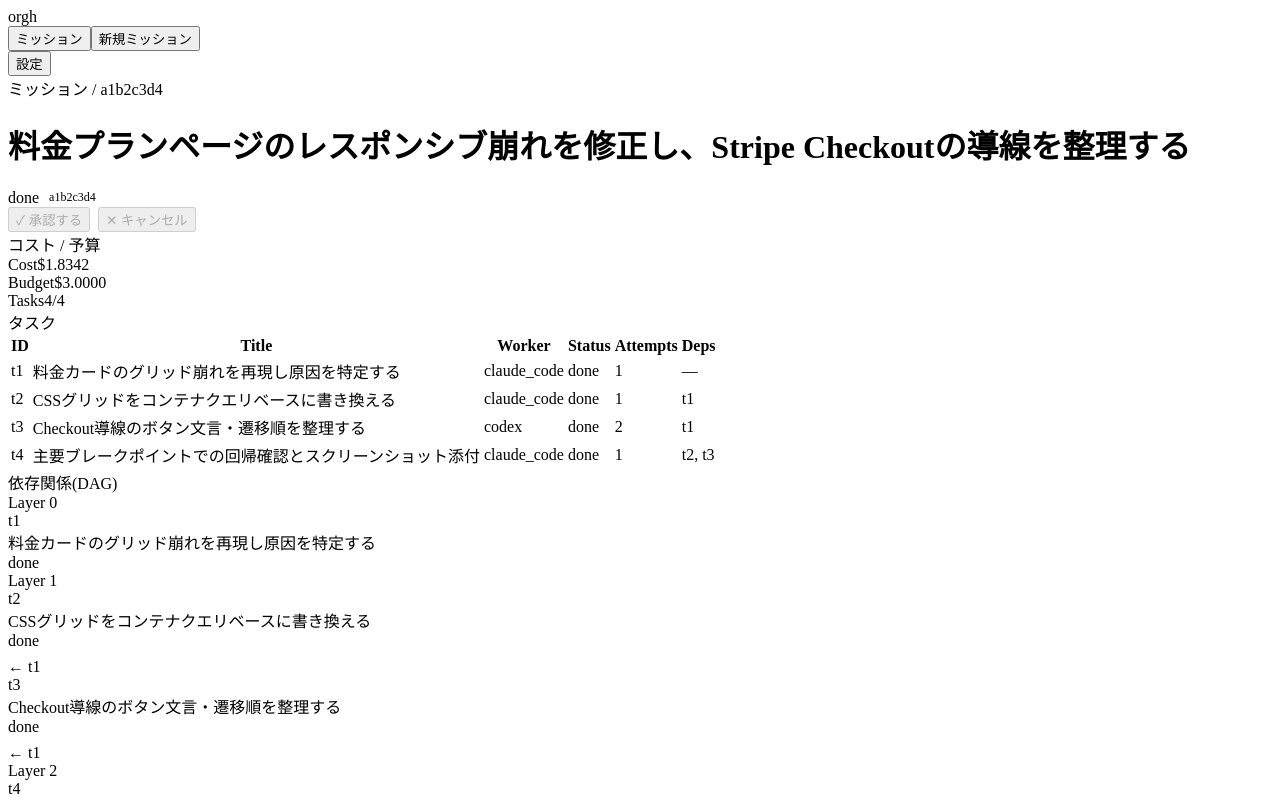
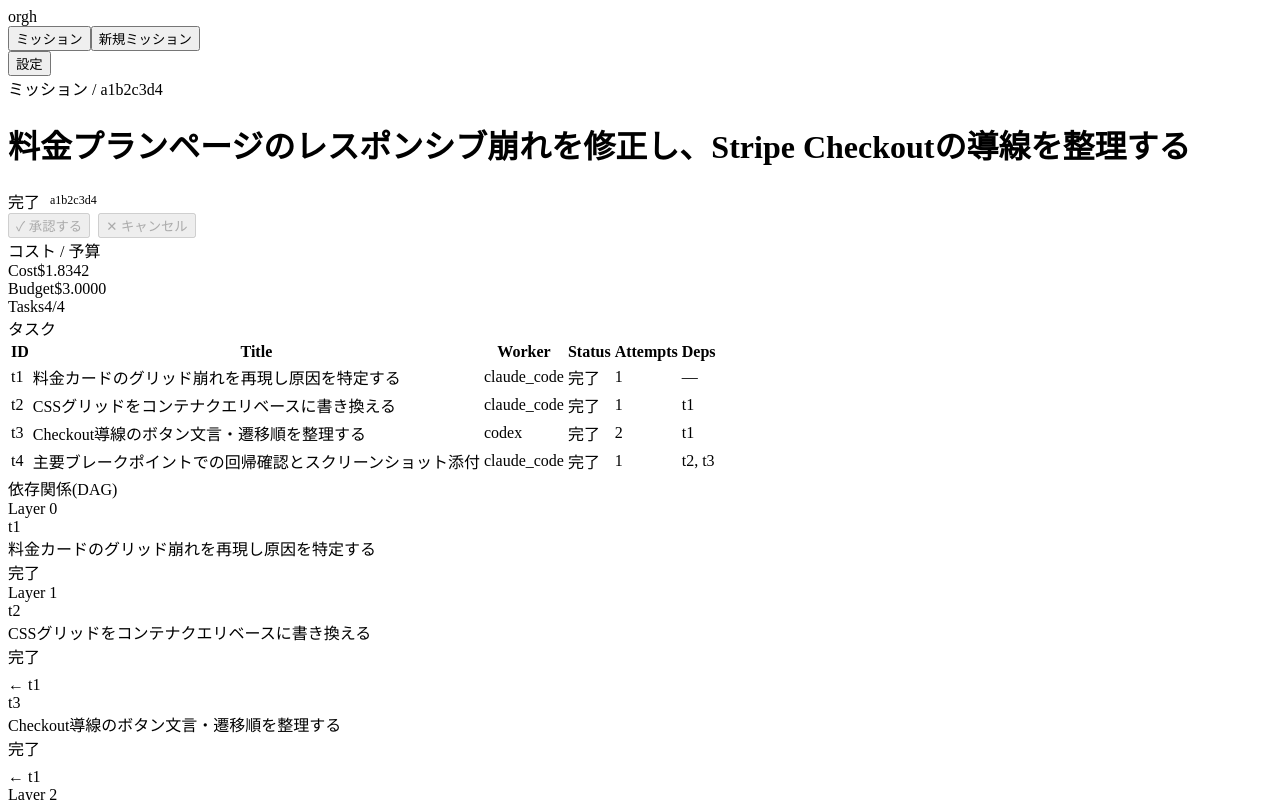
Before and after one commit to reirei0126/orgh, a React (Vite) app in the folder desktop/: page / in a window 1280 px wide. Both pictures are taken after a click on the element 415 px from the left and 272 px from the top of the page. Shown: the top 800 px of the page. Built offline with nearby package versions, Linux system fonts and the light colour scheme; the HTML template or start-up script is replaced by a standard one.

Commit message:
orgh(4d048081/t5): 詳細画面: resume導線の追加とステータスラベル日本語化

```diff
--- a/desktop/src/components/StatusBadge.tsx
+++ b/desktop/src/components/StatusBadge.tsx
@@ -5,16 +5,19 @@ interface Tone {
   pulse?: boolean;
 }
 
+// 表示ラベルは desktop/API.md §5 の対応表(第2期 P0-6)に従い日本語化する。
+// キー(内部値)・色分け・パルス表示は変更しない — API通信・フィルタ条件・
+// イベント判定はこの内部値文字列に依存しているため。
 const TONES: Record<string, Tone> = {
-  empty: { label: "empty", color: "var(--muted)", bg: "var(--muted-bg)" },
-  pending: { label: "pending", color: "var(--muted)", bg: "var(--muted-bg)" },
-  running: { label: "running", color: "var(--info)", bg: "var(--info-bg)", pulse: true },
-  review: { label: "review", color: "var(--info)", bg: "var(--info-bg)", pulse: true },
-  awaiting_approval: { label: "awaiting approval", color: "var(--warn)", bg: "var(--warn-bg)", pulse: true },
-  done: { label: "done", color: "var(--success)", bg: "var(--success-bg)" },
-  failed: { label: "failed", color: "var(--danger)", bg: "var(--danger-bg)" },
-  cancelled: { label: "cancelled", color: "var(--muted)", bg: "var(--muted-bg)" },
-  skipped: { label: "skipped", color: "var(--muted)", bg: "var(--muted-bg)" },
+  empty: { label: "タスクなし", color: "var(--muted)", bg: "var(--muted-bg)" },
+  pending: { label: "待機中", color: "var(--muted)", bg: "var(--muted-bg)" },
+  running: { label: "実行中", color: "var(--info)", bg: "var(--info-bg)", pulse: true },
+  review: { label: "レビュー中", color: "var(--info)", bg: "var(--info-bg)", pulse: true },
+  awaiting_approval: { label: "承認待ち", color: "var(--warn)", bg: "var(--warn-bg)", pulse: true },
+  done: { label: "完了", color: "var(--success)", bg: "var(--success-bg)" },
+  failed: { label: "失敗", color: "var(--danger)", bg: "var(--danger-bg)" },
+  cancelled: { label: "キャンセル済み", color: "var(--muted)", bg: "var(--muted-bg)" },
+  skipped: { label: "スキップ", color: "var(--muted)", bg: "var(--muted-bg)" },
 };
 
 function toneFor(status: string): Tone {
--- a/desktop/src/pages/MissionDetailPage.tsx
+++ b/desktop/src/pages/MissionDetailPage.tsx
@@ -28,6 +28,16 @@ function ledgerToLine(e: LedgerEvent, index: number): LogLine {
  * ポーリングでしか追えない。 */
 const DETAIL_POLL_MS = 5_000;
 
+// resume_mission は desktop/API.md §3.1.1 の契約により専用の非同期フロー
+// (spawn成功=Ok即返し、承認確認行は無い)を持つ。既存の approveMission/
+// cancelMission と異なりモックフォールバックを持つ desktop/src/api.ts の
+// ラッパーが無いため(このタスクではapi.tsの編集範囲外)、api.tsのinvokeReal
+// と同じ動的importパターンで直接invokeする。
+async function resumeMission(missionId: string, retryFailed: boolean): Promise<void> {
+  const { invoke } = await import("@tauri-apps/api/core");
+  await invoke<void>("resume_mission", { missionId, retryFailed });
+}
+
 export function MissionDetailPage({
   missionId,
   navigate,
@@ -42,7 +52,8 @@ export function MissionDetailPage({
   // ライブ行(logStoreが一元管理・上限つき)を分けて持つ。混ぜると重複する
   const [ledgerLines, setLedgerLines] = useState<LogLine[]>([]);
   const [liveLines, setLiveLines] = useState<string[]>([]);
-  const [busy, setBusy] = useState<"approve" | "cancel" | null>(null);
+  const [busy, setBusy] = useState<"approve" | "cancel" | "resume" | null>(null);
+  const [retryFailed, setRetryFailed] = useState(false);
   const missionIdRef = useRef(missionId);
   missionIdRef.current = missionId;
   // ポーリング応答の逆転対策: 古い世代の応答でstateを上書きしない
@@ -114,6 +125,9 @@ export function MissionDetailPage({
   ];
 
   const hasAwaitingApproval = status?.tasks.some((t) => t.status === "awaiting_approval") ?? false;
+  // 再開可能なのは cancelled / failed のときのみ(running/done/awaiting_approvalでは
+  // 「次にできる操作しかボタンが活性化されない」原則に従い、操作自体を出さない)
+  const canResume = status !== null && (status.status === "cancelled" || status.status === "failed");
 
   const handleApprove = async () => {
     setBusy("approve");
@@ -141,6 +155,21 @@ export function MissionDetailPage({
     }
   };
 
+  const handleResume = async () => {
+    setBusy("resume");
+    try {
+      await resumeMission(missionId, retryFailed);
+      // resume_mission はspawn成功時点でOkを返す(§3.1.1)。実際に再開が
+      // 受理されたかはmission-updated経由の再取得でのみ分かるため、
+      // ここでも明示的に一度取得し直す(mission-updatedのemitを待たず即時反映)
+      refetchStatus();
+    } catch (e) {
+      onError(`再開の実行に失敗しました: ${String(e)}`);
+    } finally {
+      setBusy(null);
+    }
+  };
+
   return (
     <div className="page">
       <div className="breadcrumb">
@@ -159,7 +188,21 @@ export function MissionDetailPage({
                 <span className="mono cell-muted" style={{ fontSize: 12 }}>{status.missionId}</span>
               </div>
             </div>
-            <div style={{ display: "flex", gap: 8 }}>
+            <div style={{ display: "flex", alignItems: "center", gap: 8 }}>
+              {canResume && (
+                <label
+                  style={{ display: "flex", alignItems: "center", gap: 4, fontSize: 12 }}
+                  className="cell-muted"
+                >
+                  <input
+                    type="checkbox"
+                    checked={retryFailed}
+                    onChange={(e) => setRetryFailed(e.target.checked)}
+                    disabled={busy !== null}
+                  />
+                  失敗タスクも含めて再試行する
+                </label>
+              )}
               <button
                 className={`btn btn-primary${hasAwaitingApproval ? " btn-emphasis" : ""}`}
                 onClick={handleApprove}
@@ -179,6 +222,16 @@ export function MissionDetailPage({
               >
                 {busy === "cancel" ? <span className="spinner" /> : "✕"} キャンセル
               </button>
+              {canResume && (
+                <button
+                  className="btn btn-primary"
+                  onClick={handleResume}
+                  disabled={busy !== null}
+                  title="キャンセル済み・失敗したミッションを再開します"
+                >
+                  {busy === "resume" ? <span className="spinner" /> : "↻"} 再開する
+                </button>
+              )}
             </div>
           </div>
 
```
Also changed, not shown: 4 other files (tests, documents, lock files or other folders).
